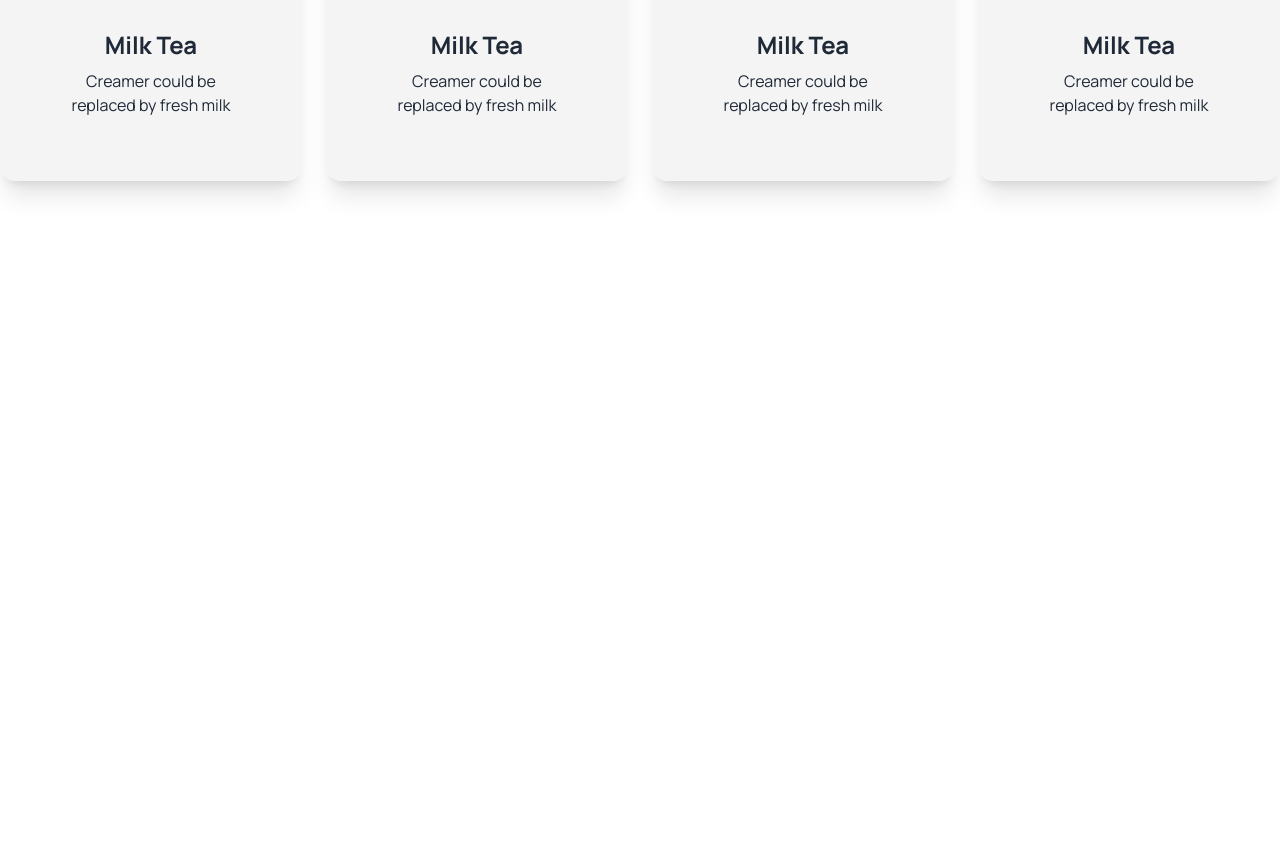
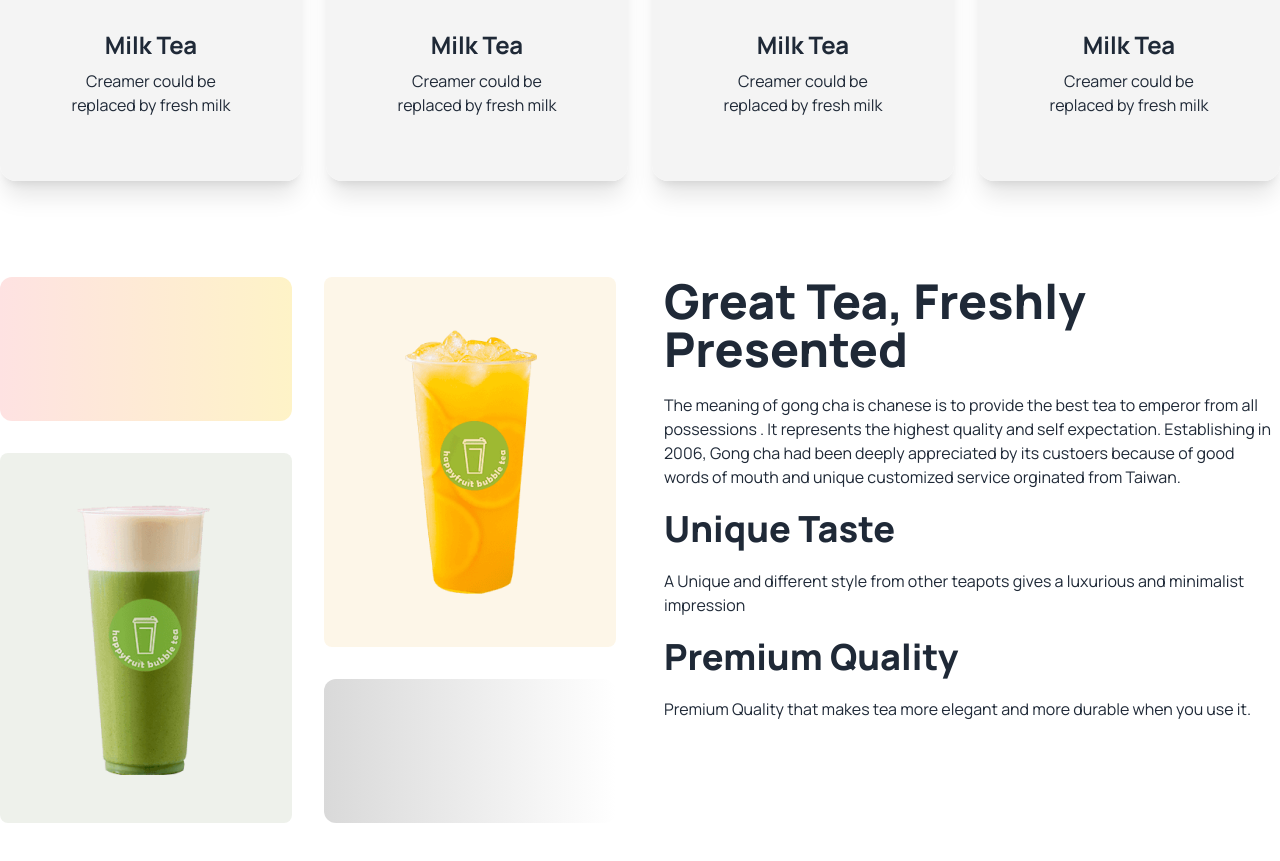
Before and after one commit to Neaz-mq/tea-house-with-daisyui, a plain HTML site: page index.html in a window 1280 px wide. Shown: the part 868-1729 px from the top of the page. Before the commit the page ends 1145 px from the top, so only its background shows below. Drawn offline with nearby package versions, Linux system fonts and the light colour scheme; files whose address does not match are found by name.

Commit message:
grid layout with gradient

```diff
--- a/index.html
+++ b/index.html
@@ -105,6 +105,32 @@
          </div>
       </section>
 
+      <!-- great tea fresh tea section -->
+      <section class="my-24 flex  gap-12 flex-col lg:flex-row">
+        <div class="grid gap-8 grid-cols-1 md:grid-cols-2 flex-1">
+          <div class="rounded-xl h-36 bg-gradient-to-r from-red-100 to-amber-100"></div>
+          <div class="row-span-2 bg-[#E6A6231A] rounded-lg px-8 py-12 flex justify-center items-center">
+            <img src="./images/fresh-1.png" alt="">
+          </div>
+          <div class="row-span-2 bg-[#5776391A] rounded-lg px-8 py-12 flex justify-center items-center">
+            <img src="./images/fresh-2.png" alt="">
+          </div>
+          <div class="rounded-xl h-36 bg-gradient-to-r from-[#D9D9D9] to-[#FFFFFF00]"></div>
+        </div>
+        <div class="space-y-5 flex-1">
+          <h3 class="text-5xl font-extrabold">Great Tea, Freshly <br> Presented</h3>
+          <p>The meaning of gong cha is chanese is to provide the best tea to emperor from all possessions . It represents the highest quality and self expectation. Establishing in 2006, Gong cha had been deeply appreciated by its custoers  because of good words of mouth and unique customized service orginated from Taiwan.</p>
+          <h4 class="text-4xl font-extrabold">Unique Taste</h4>
+          <p>
+            A Unique and different style from other teapots gives a luxurious and minimalist impression
+          </p>
+          <h4 class="text-4xl font-extrabold mt-8">Premium Quality</h4>
+          <p>
+            Premium Quality that makes tea more elegant and more durable when you use it.
+          </p>
+        </div>
+      </section>
+
     </main>
     <footer>
 
```
